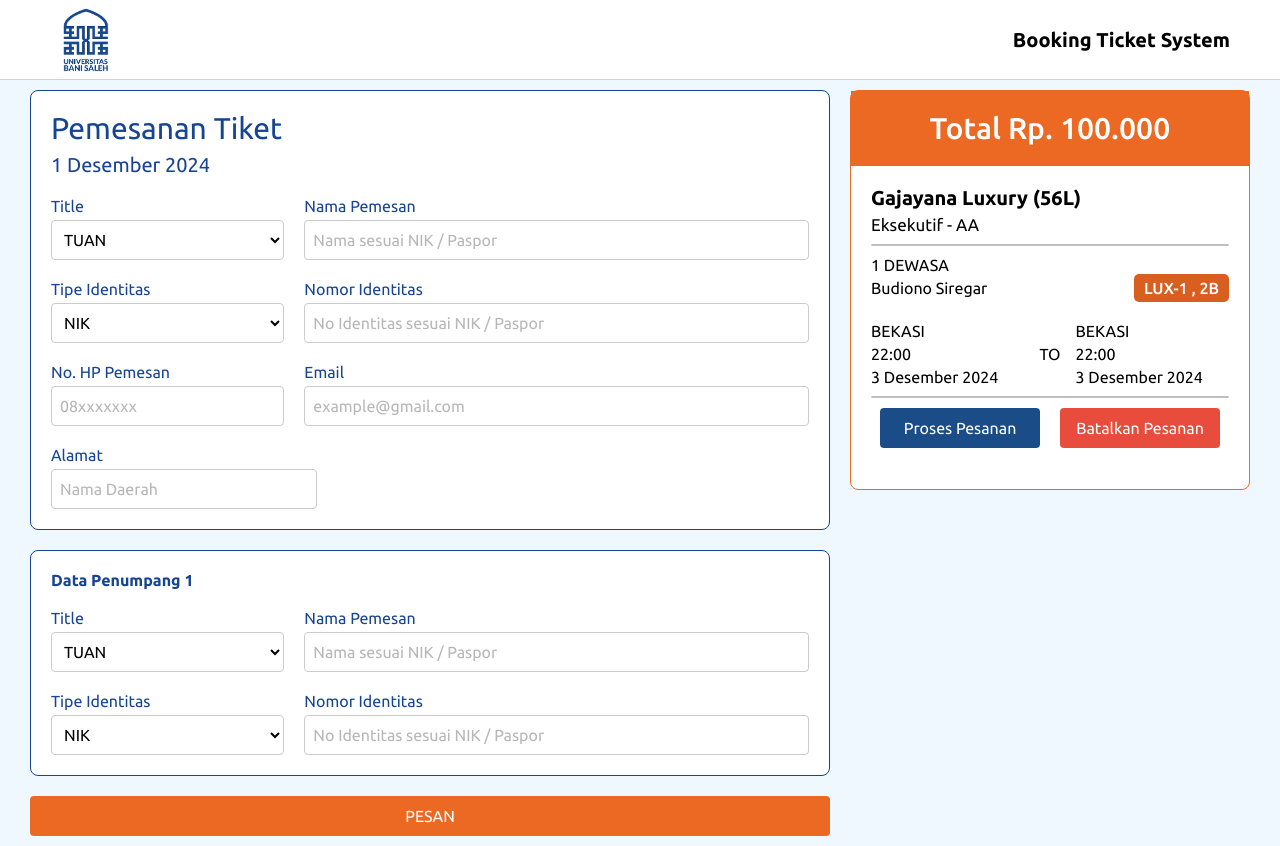
After one commit to X-Hozmi/https---github.com-X-Hozmi-train-travel-ticket-booking-system, a PHP site: template src/Presentation/Views/Templates/reservation/ticket.php in a window 1280 px wide. The commit adds this page. Run offline with PHP 8.4, Linux system fonts and the light colour scheme; the template is opened without the code that fills it, so the values that code supplies are empty; some libraries are stand-ins or nearby versions.

Commit message:
feat: reservation ticket

```diff
--- a/index.php
+++ b/index.php
@@ -17,6 +17,7 @@ use Src\Infrastructure\Router\Router;
 use Src\Presentation\Controllers\WebDashboardController;
 use Src\Presentation\Controllers\WebHomeController;
 use Src\Presentation\Controllers\AuthController as WebAuthController;
+use Src\Presentation\Controllers\WebTicketController;
 
 $dotenv = Dotenv::createImmutable(__DIR__);
 $dotenv->load();
@@ -100,4 +101,7 @@ $router->get($uri . '/register', [WebAuthController::class, 'indexRegister']);
 //Dashboard
 $router->get($uri . '/dashboard', [WebDashboardController::class, 'index']);
 
+//reservation ticket
+$router->get($uri . '/reservation', [WebTicketController::class, 'index']);
+
 $router->resolve();
--- /dev/null
+++ b/src/Presentation/Views/Templates/reservation/ticket.php
@@ -0,0 +1,517 @@
+<!DOCTYPE html>
+<html lang="en">
+<head>
+    <meta charset="UTF-8">
+    <meta name="viewport" content="width=device-width, initial-scale=1.0">
+
+    <?php
+        include("src/Presentation/Views/Templates/cdn.php");
+    ?>
+
+    <title>Dashboard</title>
+
+    <style>
+        .content-container {
+            background-color: aliceblue;
+            padding: 10px;
+            display: flex;
+            justify-content: center; /* Horizontal centering */
+        }
+
+        .content {
+            display: flex;
+            gap: 20px;
+        }
+
+        .card {
+            padding: 20px;
+            border-radius: 8px;
+            width: 50rem;
+            display: flex;
+            flex-direction: column;
+            gap: 20px;
+            border: 1px solid #174592;
+            background-color: white;
+            color: #174592;
+        }
+
+        .pricetag {
+            border: 1px solid #eb6923;
+            border-radius: 8px;
+            height: 25rem;
+            width: 25rem;
+            background-color: white;
+        }
+
+        .pricetag-title {
+            background-color: #eb6923;
+            display: flex;
+            justify-content: center;
+            padding: 20px;
+        }
+
+        .pricetag-info {
+            display: flex;
+            flex-direction: column;
+            padding: 20px;
+        }
+
+        .process {
+            display: flex;
+            width: 100%;
+            justify-content: center;
+            gap: 20px;
+        }
+
+        .train-destination {
+            display: block;
+            margin-top: 20px;
+        }
+
+        .train-table {
+            width: 100%;
+            border-collapse: collapse; /* Agar border table tidak terpisah */
+
+        }
+
+        .left, .right {
+            width: 30%; /* Kolom kiri dan kanan memiliki lebar sama */
+        }
+
+        .center {
+            width: 10%; /* Kolom tengah memiliki lebar sedikit lebih besar */
+            text-align: center;
+        }
+
+        .table-left-train {
+            display: flex;
+            flex-direction: column;
+            gap: 5px;
+        }
+
+        .tag {
+            font-size: 30px;
+            font-weight: 500;
+            color: white;
+        }
+
+        .card-title {
+            display: flex;
+            flex-direction: column;
+            gap: 7px;
+        }
+
+        .card-column {
+            display: flex;
+            flex-direction: column;
+            gap: 20px;
+        }
+
+        .title {
+            font-size: 30px;
+        }
+
+        .date-title {
+            font-size: 20px;
+        }
+
+        .card-title img {
+            height: 100px;
+            width: auto;
+            object-fit: cover;
+        }
+
+        .search-button {
+            font-size: 16px;
+            height: 2.5rem;
+            border-radius: 4px;
+            background-color: #eb6923; /* Warna kuning-oranye utama */
+            color: white;
+            border: none;
+            cursor: pointer;
+            transition: background-color 0.3s ease; /* Transisi halus untuk perubahan warna */
+        }
+
+        .search-button:hover {
+            background-color: #d95f20; /* Warna kuning-oranye sedikit lebih gelap saat hover */
+        }
+
+        .search-button:active {
+            background-color: #c4541c; /* Warna kuning-oranye lebih gelap saat diklik */
+        }
+
+        .process-button {
+            font-size: 16px;
+            height: 2.5rem;
+            border-radius: 4px;
+            background-color: #1a4d87; /* Warna biru tua */
+            color: white;
+            border: none;
+            cursor: pointer;
+            width: 10rem;
+            transition: background-color 0.3s ease; /* Transisi halus untuk perubahan warna */
+        }
+
+        .process-button:hover {
+            background-color: #1e3c6b; /* Biru sedikit lebih gelap saat hover */
+        }
+
+        .process-button:active {
+            background-color: #163c5c; /* Biru lebih gelap saat diklik */
+        }
+
+        .cancel-button {
+            font-size: 16px;
+            height: 2.5rem;
+            border-radius: 4px;
+            background-color: #e74c3c; /* Warna merah utama */
+            color: white;
+            border: none;
+            cursor: pointer;
+            width: 10rem;
+            transition: background-color 0.3s ease; /* Transisi halus untuk perubahan warna */
+        }
+
+        .cancel-button:hover {
+            background-color: #c0392b; /* Warna merah sedikit lebih gelap saat hover */
+        }
+
+        .cancel-button:active {
+            background-color: #b03a2e; /* Warna merah lebih gelap saat diklik */
+        }
+
+
+        .card-body {
+            display: flex;
+            flex-wrap: wrap; /* Membungkus item ke baris baru jika tidak cukup ruang */
+            gap: 20px; /* Jarak antar elemen form */
+        }
+
+        .form-control {
+            display: flex;
+            flex-direction: column;
+            gap: 5px;
+        }
+
+        .form-control.col-5 { /* Setara dengan col-5 */
+            flex: 1 1 calc(41.666% - 165px); /* 5/12 = 41.666% lebar */
+        }
+
+        .form-control.col-7 { /* Setara dengan col-7 */
+            flex: 1 1 calc(58.333% - 20px); /* 7/12 = 58.333% lebar */
+        }
+
+        .form-control.third { /* Jika ingin 3 elemen dalam satu baris */
+            flex: 1 1 calc(33.333% - 20px);
+        }
+
+        .form-control.full { /* Untuk elemen lebar penuh */
+            flex: 1 1 100%;
+        }
+
+
+        input, select {
+            width: 100%; /* Pastikan ukurannya sesuai */
+            padding: 8px;
+            border: 1px solid #ccc;
+            border-radius: 4px;
+            font-size: 16px;
+            outline: none;
+            height: 40px;
+            transition: all 0.3s ease;
+        }
+
+        /* Mengubah warna placeholder */
+        input::placeholder {
+            color: #999; /* Warna abu-abu lebih pudar */
+            opacity: 0.7; /* Transparansi */
+        }
+
+
+        select:focus,input:focus {
+            border-color: #007bff; /* Warna biru pada border */
+            box-shadow: 0 0 5px rgba(0, 123, 255, 0.5); /* Efek shadow halus */
+        }
+
+        select:not(:focus), input:not(:focus) {
+            border-color: #ccc; /* Warna border default */
+            background-color: white; /* Background default */
+            box-shadow: none; /* Menghilangkan shadow saat tidak fokus */
+        }
+
+        .destination {
+            display: flex;
+            align-items: center;
+            background-color: #eb6923;
+            color: white;
+            margin-top: 10px;
+            width: 100%;
+            justify-content: center;
+            border-radius: 8px;
+            height: 60px;
+            flex-direction: column;
+            padding: 0 30px;
+        }
+
+        .station {
+            color: white;
+            font-size: 25px;
+            font-weight: bold;
+        }
+
+        .ticket-container {
+            margin-top: 20px;
+            width: 100%;
+        }
+
+        /* Header Table */
+        .ticket-header {
+            background-color: #174592;
+            padding: 10px 20px;
+            border-radius: 8px;
+            margin-bottom: 10px;
+            color: white;
+        }
+
+        .ticket-header .ticket-table {
+            width: 100%;
+            border-collapse: collapse;
+        }
+
+        .ticket-header th {
+            text-align: left;
+            padding: 10px;
+            color: white;
+            font-size: 16px;
+        }
+
+        /* Train Details */
+        .train {
+            display: flex;
+            flex-direction: column;
+            gap: 5px;
+        }
+
+        .train-name {
+            font-size: 20px;
+            font-weight: bold;
+        }
+
+        .train-type {
+            font-size: 17px;
+        }
+
+        .passanger {
+            display: flex;
+            flex-direction: column;
+            gap: 10px;
+        }
+
+        .passanger-info {
+            display: flex;
+            align-items: center;
+        }
+
+        .seat {
+            margin-left: auto;
+            padding: 5px 10px;
+            border-radius: 5px;
+            font-weight: 500;
+            color: white;
+            background-color:#d95f20;
+        }
+
+        /* Timetable Details */
+        .timetable {
+            display: flex;
+            flex-direction: column;
+            gap: 5px;
+        }
+        .timetable-station {
+            font-weight: bold;
+        }
+
+        .timetable-hour {
+            font-size: 16px;
+            font-weight: bold;
+        }
+
+        .timetample-date {
+            font-size: 14px;
+            color: white;
+        }
+
+        /* Duration */
+        .duration {
+            text-align: center;
+            font-weight: bold;
+        }
+
+        /* Ticket Info */
+        .ticket-info {
+            display: flex;
+            flex-direction: column;
+            gap: 10px;
+        }
+        .price {
+            font-size: 20px;
+            font-weight: bold;
+            color: orange;
+            display: flex;
+            flex-direction: column;
+            gap: 5px;
+        }
+
+        .ticket-status {
+            font-size: 14px;
+            font-weight: bold;
+        }
+
+    </style>
+</head>
+<body>
+    <div class="container">
+        <?php include("src/Presentation/Views/Components/navbar.php") ?>
+
+        <div class="content-container">
+            <div class="content">
+                <!-- Form Card -->
+                <div class="card-column">
+                    <div class="card">
+                        <div class="card-title">
+                            <span class="title">Pemesanan Tiket</span>
+                            <span class="date-title">1 Desember 2024</span>
+                        </div>
+                        <div class="card-body">
+                            <!-- Form kiri (col-5) -->
+                            <div class="form-control col-5">
+                                <label for="title">Title</label>
+                                <select id="title" class="input-field">
+                                    <option value="TUAN">TUAN</option>
+                                    <option value="NYONYA">NYONYA</option>
+                                </select>
+                            </div>
+                            <!-- Form kanan (col-7) -->
+                            <div class="form-control col-7">
+                                <label for="nama_pemesan">Nama Pemesan</label>
+                                <input type="text" id="nama_pemesan" placeholder="Nama sesuai NIK / Paspor">
+                            </div>
+
+                            <!-- Baris berikutnya -->
+                            <div class="form-control col-5">
+                                <label for="tipe_identitas">Tipe Identitas</label>
+                                <select id="tipe_identitas" class="input-field">
+                                    <option value="NIK">NIK</option>
+                                    <option value="PASPOR">PASPOR</option>
+                                </select>
+                            </div>
+                            <div class="form-control col-7">
+                                <label for="nomor_identitas">Nomor Identitas</label>
+                                <input type="text" id="nomor_identitas" placeholder="No Identitas sesuai NIK / Paspor">
+                            </div>
+
+                            <!-- Form baru -->
+                            <div class="form-control col-5">
+                                <label for="nomor_hp">No. HP Pemesan</label>
+                                <input type="text" id="nomor_hp" placeholder="08xxxxxxx">
+                            </div>
+                            <div class="form-control col-7">
+                                <label for="email">Email</label>
+                                <input type="email" id="email" placeholder="example@gmail.com">
+                            </div>
+
+                            <!-- Alamat -->
+                            <div class="form-control">
+                                <label for="alamat">Alamat</label>
+                                <input type="text" id="alamat" placeholder="Nama Daerah">
+                            </div>
+                        </div>
+                    </div>
+                    <div class="card">
+                        <div class="card-title">
+                            <span style="font-weight: bold;">Data Penumpang 1</span>
+                        </div>
+                        <div class="card-body">
+                            <!-- Form kiri (col-5) -->
+                            <div class="form-control col-5">
+                                <label for="title">Title</label>
+                                <select id="title" class="input-field">
+                                    <option value="TUAN">TUAN</option>
+                                    <option value="NYONYA">NYONYA</option>
+                                </select>
+                            </div>
+                            <!-- Form kanan (col-7) -->
+                            <div class="form-control col-7">
+                                <label for="nama_pemesan">Nama Pemesan</label>
+                                <input type="text" id="nama_pemesan" placeholder="Nama sesuai NIK / Paspor">
+                            </div>
+
+                            <!-- Baris berikutnya -->
+                            <div class="form-control col-5">
+                                <label for="tipe_identitas">Tipe Identitas</label>
+                                <select id="tipe_identitas" class="input-field">
+                                    <option value="NIK">NIK</option>
+                                    <option value="PASPOR">PASPOR</option>
+                                </select>
+                            </div>
+                            <div class="form-control col-7">
+                                <label for="nomor_identitas">Nomor Identitas</label>
+                                <input type="text" id="nomor_identitas" placeholder="No Identitas sesuai NIK / Paspor">
+                            </div>
+
+                        </div>
+                    </div>
+                    <button type="button" class="search-button">PESAN</button>
+                </div>
+
+                <!-- Price Summary -->
+                <div class="pricetag">
+                    <div class="pricetag-title">
+                        <span class="tag">Total Rp. 100.000</span>
+                    </div>
+                    <div class="pricetag-info">
+                        <div class="train">
+                            <span class="train-name">Gajayana Luxury (56L)</span>
+                            <span class="train-type">Eksekutif - AA</span>
+                        </div>
+                        <?php include("src/Presentation/Views/Components/divider.php") ?>
+                        <span class="total-passanger">1 DEWASA</span>
+                        <div class="passanger">
+                            <div class="passanger-info">
+                                <span class="person">Budiono Siregar</span>
+                                <span class="seat">LUX-1 , 2B</span>
+                            </div>
+                        </div>
+                        <div class="train-destination">
+                            <table class="train-table">
+                                <tr>
+                                    <td class="left">
+                                        <div class="table-left-train">
+                                            <span>BEKASI</span>
+                                            <span>22:00</span>
+                                            <span>3 Desember 2024</span>
+                                        </div>
+                                    </td>
+                                    <td class="center">TO</td>
+                                    <td class="right">
+                                        <div class="table-left-train">
+                                            <span>BEKASI</span>
+                                            <span>22:00</span>
+                                            <span>3 Desember 2024</span>
+                                        </div>
+                                    </td>
+                                </tr>
+                            </table>
+                        </div>
+                        <?php include("src/Presentation/Views/Components/divider.php") ?>
+                        <div class="process">
+                            <button type="button" class="process-button">Proses Pesanan</button>
+                            <button type="button" class="cancel-button">Batalkan Pesanan</button>
+                        </div>
+                    </div>
+                </div>
+            </div>
+        </div>
+    </div>
+</body>
+</html>
```
Also changed, not shown: src/Presentation/Controllers/WebTicketController.php (added, +13 -0 lines), src/Presentation/Views/Templates/dashboard/dashboard.php (+20 -1 lines).
